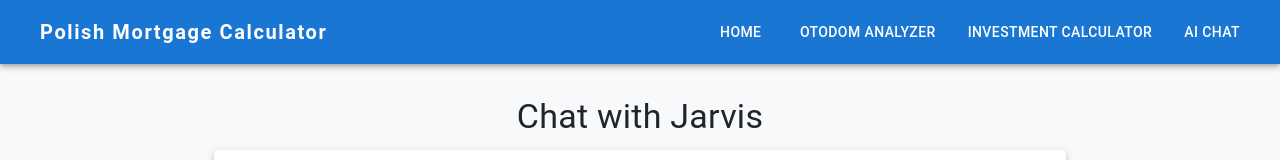
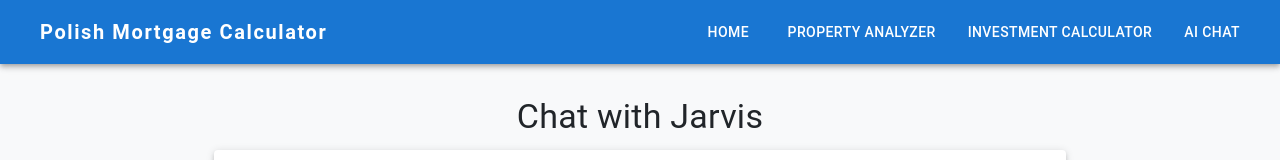
Before and after one commit to MishaTWhite/property-insights, a React (Vite) app in the folder client/: page /ai-chat in a window 1280 px wide. Shown: the top 160 px of the page. Built offline with nearby package versions, Linux system fonts and the light colour scheme; some icons are missing.

Commit message:
\"Rename Otodom Analyzer to Property Analyzer\"

```diff
--- a/client/src/App.jsx
+++ b/client/src/App.jsx
@@ -6,7 +6,7 @@ import { fetchBaseRate } from './hooks/useRates';
 import LoadingOverlay from './components/LoadingOverlay';
 import { CurrencyProvider } from './context/CurrencyContext';
 import NavBar from './components/NavBar';
-import OtodomAnalyzer from './pages/OtodomAnalyzer';
+import PropertyAnalyzer from './pages/OtodomAnalyzer';
 import InvestmentCalculatorPage from './pages/InvestmentCalculator';
 import AIChat from './pages/AIChat';
 
@@ -63,7 +63,7 @@ function App() {
       <NavBar />
       <Routes>
         <Route path="/" element={<HomePage baseRate={baseRate} isLoading={isLoading} />} />
-        <Route path="/otodom-analyzer" element={<OtodomAnalyzer />} />
+        <Route path="/otodom-analyzer" element={<PropertyAnalyzer />} />
         <Route path="/investment-calculator" element={<InvestmentCalculatorPage />} />
         <Route path="/ai-chat" element={<AIChat />} />
       </Routes>
--- a/client/src/components/NavBar.jsx
+++ b/client/src/components/NavBar.jsx
@@ -18,7 +18,7 @@ import HomeIcon from '@mui/icons-material/Home';
 
 const pages = [
   { title: 'Home', path: '/' },
-  { title: 'Otodom Analyzer', path: '/otodom-analyzer' },
+  { title: 'Property Analyzer', path: '/otodom-analyzer' },
   { title: 'Investment Calculator', path: '/investment-calculator' },
   { title: 'AI Chat', path: '/ai-chat' }
 ];
--- a/client/src/pages/OtodomAnalyzer.jsx
+++ b/client/src/pages/OtodomAnalyzer.jsx
@@ -274,7 +274,7 @@ function OtodomAnalyzer() {
       </Collapse>
 
       <Typography variant="h4" component="h1" gutterBottom>
-        Otodom Analyzer
+        Property Analyzer
       </Typography>
 
       <Paper elevation={3} sx={{ p: 3, mb: 3 }}>
```
Also changed, not shown: 1 other file (tests, documents, lock files or other folders).
